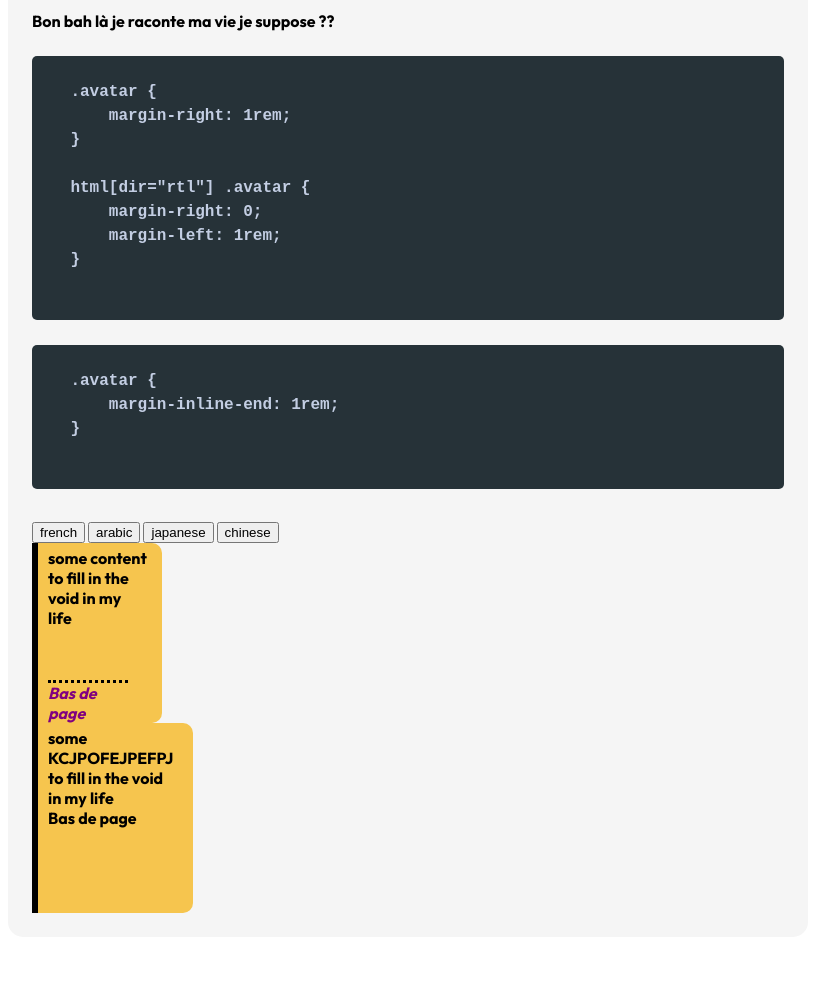
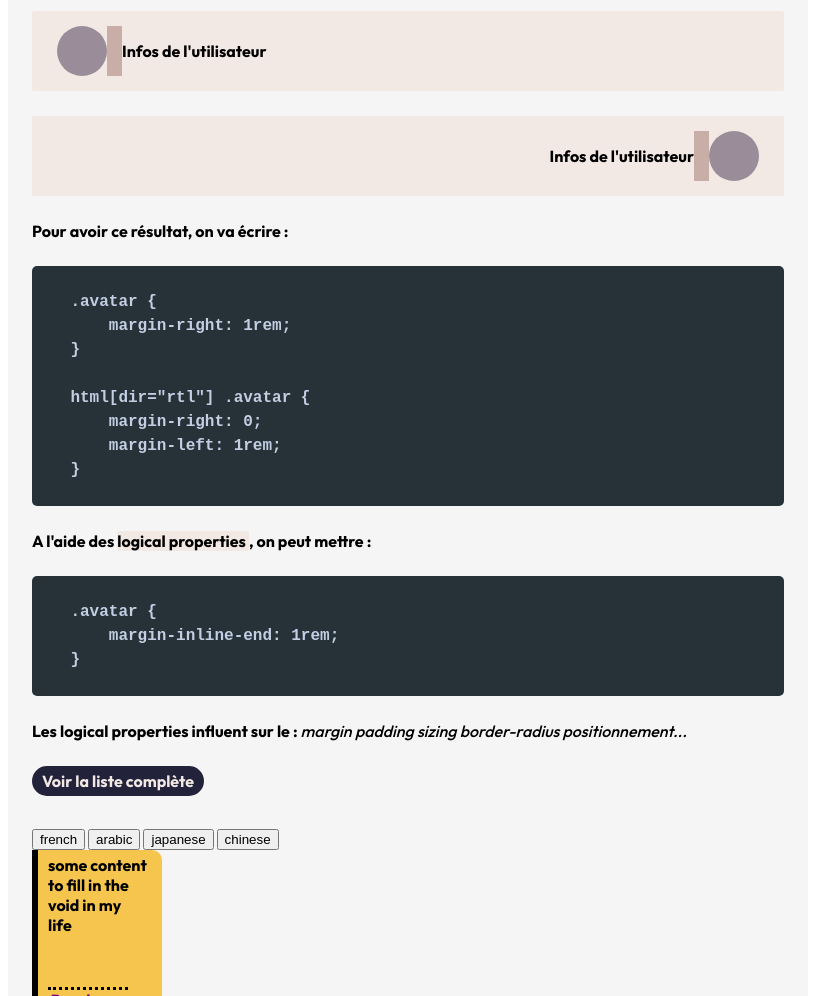
Before and after one commit to s00fy/loPro, a plain HTML site: page index.html in a window 1280 px wide. Shown: the part 360-1356 px from the top of the page, without its empty margins (232-1047 px from the left). Before the commit the page ends 1297 px from the top, so only its background shows below. Drawn offline with Linux system fonts and the light colour scheme.

Commit message:
reading direction

```diff
--- a/index.html
+++ b/index.html
@@ -35,9 +35,34 @@
                 de lecture assigné par la langue utilisée.
             </p>
             <!-- Hop là petite démonstration à l'aide d'un web components -->
+            <template id="displayPadding">
+                <style>
+                    ::slotted(.exemple__container) {
+                        background-color: #DE4c2f;
+                    }
+                </style>
+                <div>
+                    <slot name="exemple__container"></slot>
+                </div>
+            </template>
 
+            <display-padding>
+                <div slot="exemple__container" class="exemple__container">
+                    <span class="exemple__img"></span>
+                    <span class="exemple__margin"></span>
+                    <p class="exemple__userContent">Infos de l'utilisateur</p>
+                </div>
+            </display-padding>
+
+            <display-padding>
+                <div slot="exemple__container" dir="rtl" class="exemple__container">
+                    <span class="exemple__img"></span>
+                    <span class="exemple__margin"></span>
+                    <p class="exemple__userContent">Infos de l'utilisateur</p>
+                </div>
+            </display-padding>
             <p>
-                Bon bah là je raconte ma vie je suppose ??
+                Pour avoir ce résultat, on va écrire :
             </p>
             <!-- Le code qu'il aurait fallu mettre sans -->
             <pre class="language-css">
@@ -49,19 +74,36 @@
     html[dir="rtl"] .avatar {
         margin-right: 0;
         margin-left: 1rem;
-    }
-                </code>
+    }</code>
             </pre>
             <!-- Le code qu'on peut mettre avec -->
+            <p>
+                A l'aide des <span class="text__highlight"> logical properties </span>, on peut mettre :
+            </p>
             <pre class="language-css">
                 <code>
     .avatar {
         margin-inline-end: 1rem;
-    }
-                </code>
+    }</code>
             </pre>
+            <p class="readingDir__list">
+                Les logical properties influent sur le :
+                <span class="text__lowlight">
+                    margin
+                    padding
+                    sizing
+                    border-radius
+                    positionnement...
+                </span>
+            </p>
+            <a class="readingDir__list__link" href="https://developer.mozilla.org/en-US/docs/Web/CSS/CSS_logical_properties_and_values#reference" target="_blank">Voir la liste complète</a>
         </section>
 
+        <section>
+
+        </section>
+
+        <!--#region test des webcomponents  -->
         <section class="test">
         <div>
             <button id="fr"> french </button>
@@ -119,6 +161,8 @@
                 </div>
             </content-lang>
         </section>
+        <!--#endregion -->
+
     </main>
 
     <footer>
--- a/src/css/main.css
+++ b/src/css/main.css
@@ -14,7 +14,29 @@
      url(../fonts/Outfit-VariableFont_wght.ttf);
 }
 
+/* @font-face {
+    font-family: "Outfit";
+    src:
+     local("Outfit"),
+     url(../fonts/Outfit-ExtraBold.ttf);
+     font-weight: bold;
+} */
+
 :root{
+    /* SCSS HEX */
+    --mindaro: #ceec97ff;
+    --peach: #f4b393ff;
+    --hot-pink: #fc60a8ff;
+    --french-violet: #7a28cbff;
+    --english-violet: #494368ff;
+    --yellow: #FFFDBF;
+
+    --space-cadet: #22223bff;
+    --ultra-violet: #4a4e69ff;
+    --rose-quartz: #9a8c98ff;
+    --pale-dogwood: #c9ada7ff;
+    --isabelline: #f2e9e4ff;
+
     --title-font: Young Serif;
     --font: Outfit;
 }
@@ -63,6 +85,53 @@ code{
     gap: 25px;
     flex-direction: column;
 }
+
+.exemple__container{
+    background-color: var(--isabelline);
+    display: flex;
+    padding-inline-start: 25px;
+    padding-inline-end: 5px;
+    padding-block-start: 15px;
+    padding-block-end: 15px;
+    border-radius: 2px;
+    align-items: center;
+}
+
+.exemple__img{
+    display: block;
+    background-color: var(--rose-quartz);
+    height: 50px;
+    width: 50px;
+    border-radius: 25px;
+}
+
+.exemple__margin
+{
+    display: block;
+    height: 50px;
+    width: 15px;
+    background: var(--pale-dogwood);
+}
+
+.readingDir__list__link{
+    color: var(--isabelline);
+    width: fit-content;
+    padding: 5px 10px;
+    text-decoration: none;
+    border-radius: 16px;
+    background: var(--space-cadet);
+    border: unset;
+    transition: all 3ms ease-in;
+
+}
+
+.readingDir__list__link:focus{
+    transition: all 3ms ease-in;
+    color: var(--space-cadet);
+    background: transparent;
+    border: 1px solid var(--space-cadet);
+}
+
 /* #endregion */
 
 /* #region HERO */
@@ -83,6 +152,16 @@ code{
 /* #endregion */
 
 /* #region contenu pour le test de components */
+
+.text__highlight{
+    background-color: var(--isabelline);
+    border-radius: 2px;
+}
+
+.text__lowlight{
+    font-style: italic;
+    font-weight: 500;
+}
 
 .background{
     background: #F6c54e;
--- a/src/css/reset.css
+++ b/src/css/reset.css
@@ -94,7 +94,7 @@ pre[class*="language-"] {
 	background: #263238;
 	font-family: Roboto Mono, monospace;
 	font-size: 1em;
-	line-height: 1.5em;
+	line-height: 1.5rem;
 
 	-moz-tab-size: 4;
 	-o-tab-size: 4;
```
Also changed, not shown: src/js/displayPadding.js (added, +18 -0 lines), src/fonts/Outfit-ExtraBold.ttf (added).
